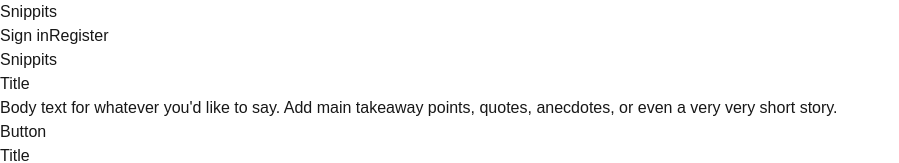
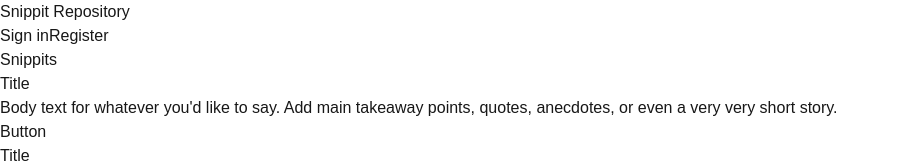
Before and after one commit to the-data-sherpa/snippet-repository, a Next.js app: page / in a window 1280 px wide. Shown: the top 163 px of the page, without its empty margins (0-899 px from the left). Built offline with nearby package versions, Linux system fonts and the light colour scheme; no server answers.

Commit message:
page title change.

```diff
--- a/src/app/layout.tsx
+++ b/src/app/layout.tsx
@@ -14,8 +14,8 @@ const geistMono = Geist_Mono({
 });
 
 export const metadata: Metadata = {
-  title: "Create Next App",
-  description: "Generated by create next app",
+  title: 'Snippit Repository',
+  description: 'A repository for sharing code snippets',
 };
 
 export default function RootLayout({
--- a/src/components/Navigation.tsx
+++ b/src/components/Navigation.tsx
@@ -79,7 +79,7 @@ export default function Navigation({ showAuthButtons = true }: NavigationProps)
             href="/"
             className="text-xl font-bold text-gray-800 hover:text-gray-600 transition-colors"
           >
-            Snippits
+            Snippit Repository
           </Link>
         </div>
       </header>
@@ -94,7 +94,7 @@ export default function Navigation({ showAuthButtons = true }: NavigationProps)
             href="/"
             className="text-xl font-bold text-gray-800 hover:text-gray-600 transition-colors"
           >
-            Snippits
+            Snippit Repository
           </Link>
           <div className="flex items-center gap-4">
             {isAuthenticated ? (
```
